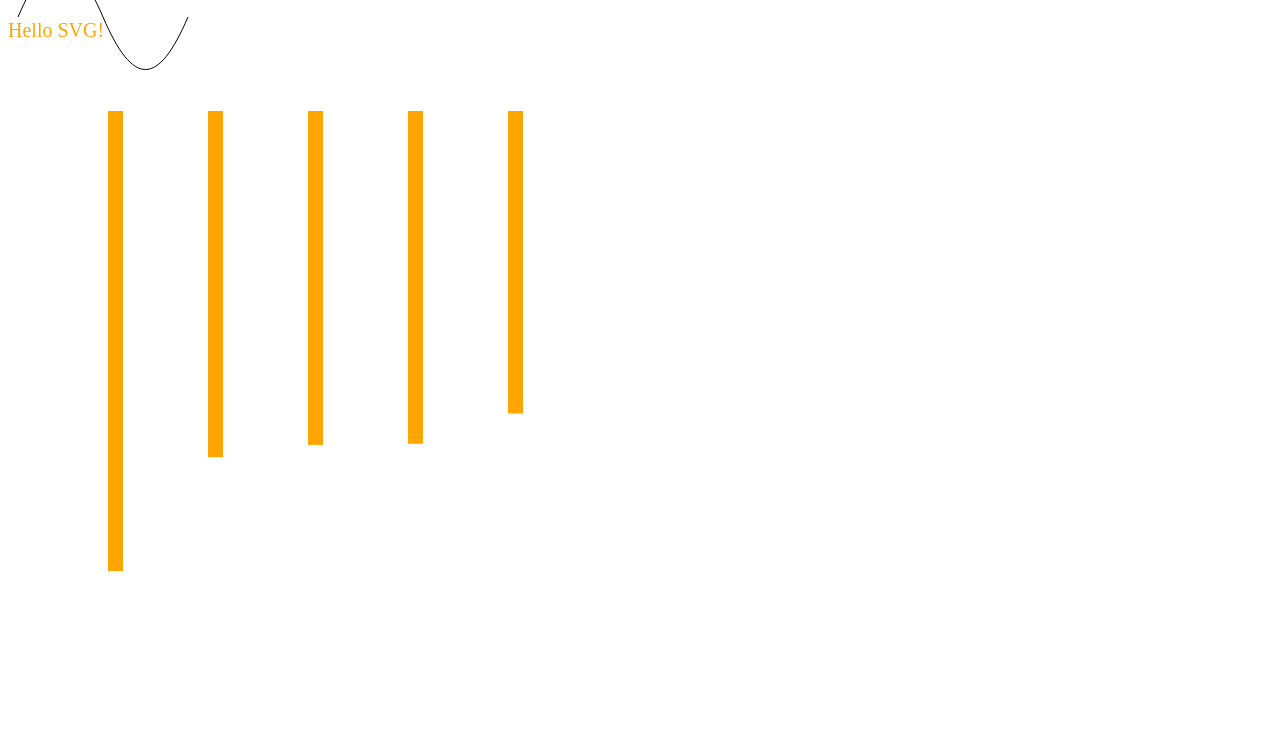
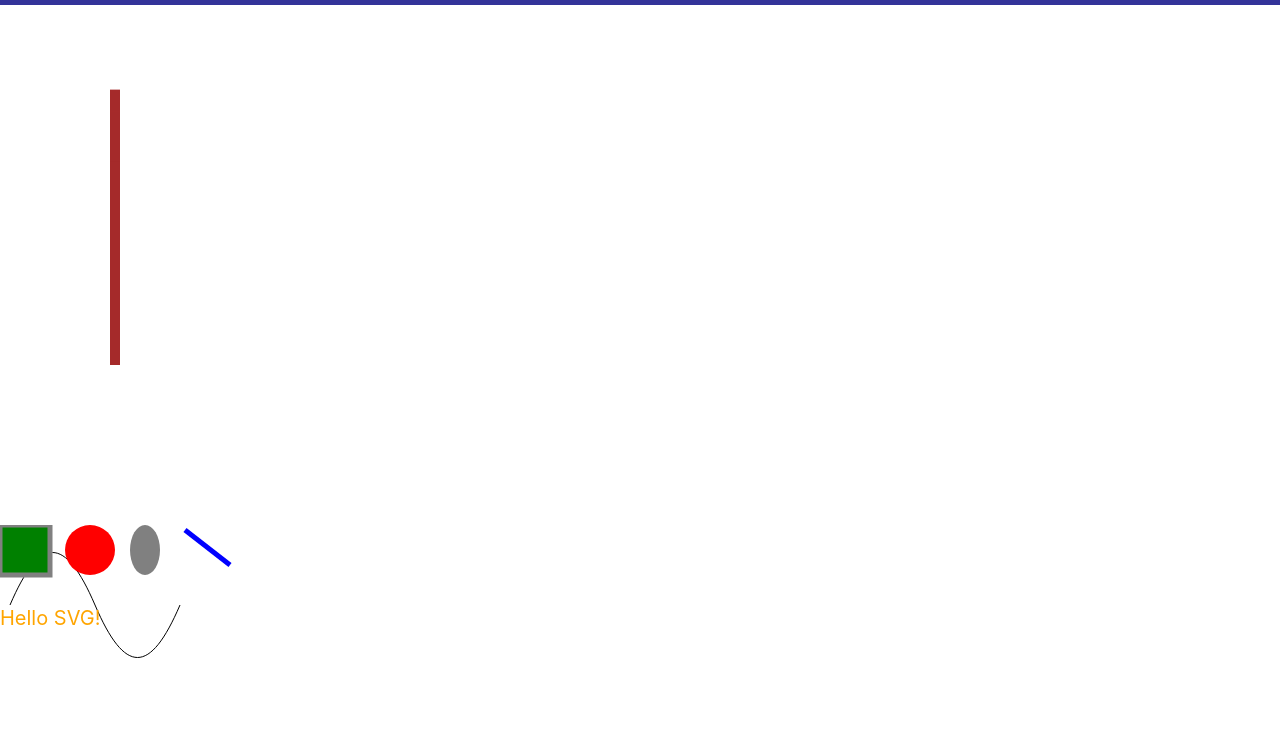
Before and after one commit to munkhtegsh/d3-demo, a plain HTML site: page svg/index.html in a window 1280 px wide. Shown: the part 71-800 px from the top of the page. Drawn offline with nearby package versions, Linux system fonts and the light colour scheme.

Commit message:
Setup main data

```diff
--- a/svg/data.json
+++ b/svg/data.json
@@ -1,22 +1,37 @@
 [
   {
-    "name": "Burj Khalifa",
-    "height": "350"
+    "month": "January",
+    "revenue": "13432",
+    "profit": "8342"
   },
   {
-    "name": "Shanghai Tower",
-    "height": "263.34"
+    "month": "February",
+    "revenue": "19342",
+    "profit": "10342"
   },
   {
-    "name": "Abraj Al-Bait Clock Tower",
-    "height": "254.04"
+    "month": "March",
+    "revenue": "17443",
+    "profit": "15423"
   },
   {
-    "name": "Ping An Finance Centre",
-    "height": "253.20"
+    "month": "April",
+    "revenue": "26342",
+    "profit": "18432"
   },
   {
-    "name": "Lotte World Tower",
-    "height": "230.16"
+    "month": "May",
+    "revenue": "34213",
+    "profit": "29434"
+  },
+  {
+    "month": "June",
+    "revenue": "50321",
+    "profit": "45343"
+  },
+  {
+    "month": "July",
+    "revenue": "54273",
+    "profit": "47452"
   }
 ]
--- a/svg/index.html
+++ b/svg/index.html
@@ -1,10 +1,36 @@
 <!DOCTYPE html>
 <html lang="en">
   <head>
-    <meta charset="UTF-8" />
-    <title></title>
+    <meta charset="utf-8" />
+    <meta name="description" content="" />
+    <title>Visualization</title>
+    <!-- Bootstrap -->
+    <link
+      href="https://stackpath.bootstrapcdn.com/bootstrap/4.2.1/css/bootstrap.min.css"
+      rel="stylesheet"
+      integrity="sha384-GJzZqFGwb1QTTN6wy59ffF1BuGJpLSa9DkKMp0DgiMDm4iYMj70gZWKYbI706tWS"
+      crossorigin="anonymous"
+    />
+    <!-- Custom styling -->
+    <link rel="stylesheet" href="./style.css" />
   </head>
   <body>
+    <nav
+      class="navbar navbar-default bg-color"
+      style="background-color: #333399;"
+    >
+      <div class="container-fluid">
+        <div class="navbar-header">
+          <a class="navbar-brand" href="#"> <img alt="Brand" src="..." /> </a>
+        </div>
+      </div>
+    </nav>
+
+    <!-- Bootstrap grid setup -->
+    <div class="container">
+      <div class="row"><div id="chart-area"></div></div>
+    </div>
+
     <svg x="800" width="1000">
       <path
         d="M10 80 C 40 10, 65 10, 95 80, S 150 150, 180 80"
@@ -34,9 +60,6 @@
         fill="green"
       ></rect>
     </svg>
-    <div class="container">
-      <div class="row"><div id="chart-are"></div></div>
-    </div>
 
     <script src="https://d3js.org/d3.v5.min.js"></script>
     <script src="./main.js"></script>
--- a/svg/main.js
+++ b/svg/main.js
@@ -1,95 +1,57 @@
+// Setup margin
+let margin = {top: 10, right: 20, bottom: 30, left: 40};
+let width = 600 - margin.left - margin.right;
+let height = 400 - margin.top - margin.bottom;
+
+// positioning graph in the svg
+let g = d3
+  .select('#chart-area')
+  .append('svg')
+  .attr('width', width)
+  .attr('height', height)
+  .append('g')
+  .attr('transform', 'translate(' + margin.left + ', ' + margin.top + ')');
+
+// fetching data
 d3.json('./data.json').then(res => {
-  let data = res.map(item => {
-    return {name: item.name, height: +item.height};
+  res.forEach(item => {
+    item.revenue = +item.revenue;
   });
 
-  let margin = {top: 20, right: 10, bottom: 20, left: 100};
-  let width = 960 - margin.left - margin.right;
-  let height = 500 - margin.top - margin.bottom;
+  // Scale y-axis
+  let y = d3
+    .scaleLinear() // fn scales graph to fit in height of the svg
+    .domain([0, 54000]) // input
+    .range([0, 300]); // output
 
-  let svg = d3
-    .select('.row')
-    .append('svg')
-    .attr('width', width + margin.left + margin.right)
-    .attr('height', height + margin.top + margin.bottom);
-
-  let g = svg
-    .append('g')
-    .attr('transform', 'translate(' + margin.left + ', ' + margin.top + ')');
-
+  // Scale x-axis
   let x = d3
-    .scaleBand()
-    .domain(data, function(e) {
-      return e.name;
-    })
+    .scaleBand() // fn scales graph to fit in width of the svg
+    .domain(res.map(d => d.revenue))
     .range([0, width])
-    .paddingInner(0, 3)
+    .paddingInner(0.3)
     .paddingOuter(0.3);
 
-  let y = d3
-    .scaleLinear()
-    .domain([
-      0,
-      d3.max(data, function(e) {
-        return e.height;
-      }),
-    ])
-    .range([0, height]);
+  // d3.max(function(d) {
+  //   return d.revenue;
+  // }),
 
-  let squares = g
+  // Select 'rect' && Enter data into svg
+  let rect = g
     .selectAll('rect')
-    .data(data)
+    .data(res)
     .enter();
-
-  squares
+  rect
     .append('rect')
-    .attr('x', (item, i) => {
-      return i * 100;
+    .attr('x', function(d, i) {
+      // x-axys starting point
+      return x(d.month);
     })
-    .attr('y', 0)
-    .attr('height', item => {
-      return y(item.height);
+    .attr('y', function(d, i) {
+      // y-axys starting point
+      return y(d.revenue);
     })
-    .attr('width', item => {
-      return '15px';
-    })
-    .attr('fill', 'orange');
+    .attr('width', 10) // width of each bars
+    .attr('height', d => d.revenue) // height of each bars
+    .attr('fill', 'brown');
 });
-
-// d3.json('./data.json').then(data => {
-//   data.forEach(d => {
-//     console.log(d);
-//     d.age = +d.age;
-//   });
-
-//   let svg = d3
-//     .select('#chart-are')
-//     .append('svg')
-//     .attr('width', 2000)
-//     .attr('height', 300);
-
-//   let rectangles = svg.selectAll('rect').data(data);
-
-//   rectangles
-//     .enter()
-//     .append('rect')
-//     .attr('x', (d, i) => {
-//       return i * 200;
-//     })
-//     .attr('y', (d, i) => {
-//       return 0;
-//     })
-//     .attr('width', d => {
-//       return d.age * 5;
-//     })
-//     .attr('height', d => {
-//       return d.age * 5;
-//     })
-//     .attr('fill', d => {
-//       if (d.age === 10) {
-//         return 'blue';
-//       } else {
-//         return 'green';
-//       }
-//     });
-// });
--- /dev/null
+++ b/svg/style.css
@@ -0,0 +1,18 @@
+#chart-area svg {
+  margin-left: auto;
+  margin-right: auto;
+  display: block;
+}
+
+#logo {
+  height: 50px;
+}
+
+.navbar-brand {
+  height: 60px;
+  padding: 5px 0px;
+}
+
+.container {
+  margin-bottom: 10rem;
+}
```
